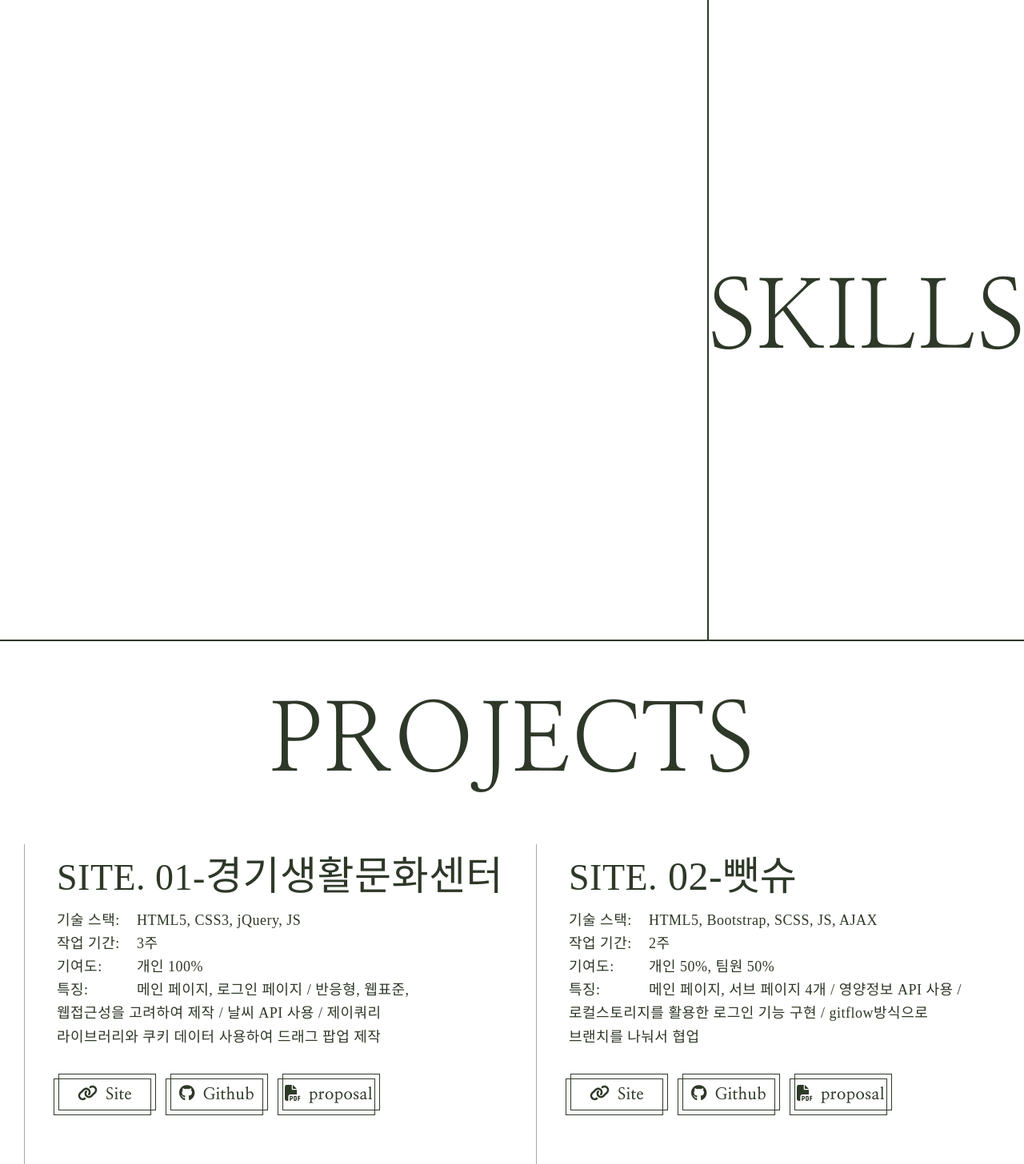
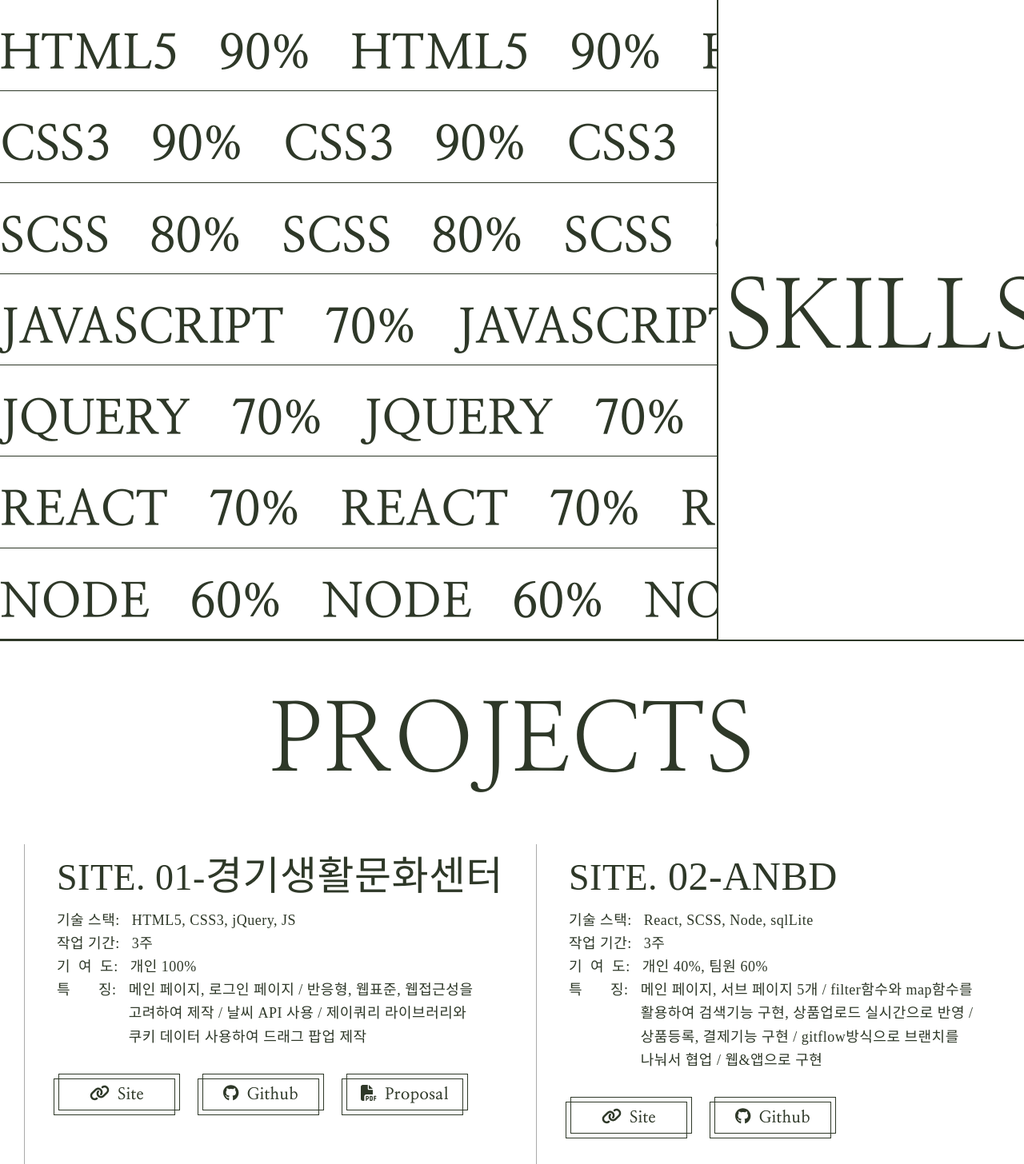
Before and after one commit to KimJunHo98/Portfolio-react, a React (Create React App) app: page / in a window 1280 px wide. Shown: the part 1194-2650 px from the top of the page at 80% size. Built offline with nearby package versions, Linux system fonts and the light colour scheme; a web font is replaced by a local one.

Commit message:
230413 contact 컴포넌트 이미지, aos 추가, skill 컴포넌트 ver1, project 컴포넌트 버튼 배열처리, 사이트 설명 부분 수정

```diff
--- a/src/components/main/Projects.js
+++ b/src/components/main/Projects.js
@@ -31,6 +31,17 @@ const Projects = () => {
             // url3: "file:///C:/Users/Administrator/Downloads/%ED%8C%80-%ED%94%84%EB%A1%9C%EC%A0%9D%ED%8A%B8_0203%EC%A0%9C%EC%B6%9C.pdf",
         },
 
+    ]
+    const btnName = [
+        {
+            name: "Site"
+        },
+        {
+            name: "Github"
+        },
+        {
+            name: "Proposal"
+        }
     ]
 
     const component = useRef();
@@ -77,15 +88,15 @@ const Projects = () => {
                                         <h3 className="site_tit"><span>site. 01-</span>경기생활문화센터</h3>
                                         <div className="hor_item_top">
                                             <div className="site_desc">
-                                                <p><span>기술 스택:</span>HTML5, CSS3, jQuery, JS</p>
-                                                <p><span>작업 기간:</span>3주</p>
-                                                <p><span>기여도:</span>개인 100%</p>
-                                                <p><span>특징:</span>메인 페이지, 로그인 페이지 / 반응형, 웹표준, 웹접근성을 고려하여 제작 / 날씨 API 사용 / 제이쿼리 라이브러리와 쿠키 데이터 사용하여 드래그 팝업 제작</p>
+                                                <p>기술 스택:<span>HTML5, CSS3, jQuery, JS</span></p>
+                                                <p>작업 기간:<span>3주</span></p>
+                                                <p>기&nbsp;&nbsp;여&nbsp;&nbsp;도:<span>개인 100%</span></p>
+                                                <p>특&nbsp;&nbsp;&nbsp;&nbsp;&nbsp;&nbsp;&nbsp;징:<span>메인 페이지, 로그인 페이지 / 반응형, 웹표준, 웹접근성을 고려하여 제작 / 날씨 API 사용 / 제이쿼리 라이브러리와 쿠키 데이터 사용하여 드래그 팝업 제작</span></p>
                                             </div>
                                             <div className="site_btns">
-                                                <button className="site_link_btn" onClick={()=>{window.open(btnLink[0].url1)}}><FontAwesomeIcon icon={faLink} /><span>Site</span></button>
-                                                <button className="site_link_btn" onClick={()=>{window.open(btnLink[0].url2)}}><FontAwesomeIcon icon={faGithub} /><span>Github</span></button>
-                                                <button className="site_link_btn" onClick={()=>{window.open(btnLink[0].url3)}}><FontAwesomeIcon icon={faFilePdf} /><span>proposal</span></button>
+                                                <button className="site_link_btn" onClick={()=>{window.open(btnLink[0].url1)}}><FontAwesomeIcon icon={faLink} /><span>{btnName[0].name}</span></button>
+                                                <button className="site_link_btn" onClick={()=>{window.open(btnLink[0].url2)}}><FontAwesomeIcon icon={faGithub} /><span>{btnName[1].name}</span></button>
+                                                <button className="site_link_btn" onClick={()=>{window.open(btnLink[0].url3)}}><FontAwesomeIcon icon={faFilePdf} /><span>{btnName[2].name}</span></button>
                                             </div>
                                         </div>
                                         <div className="hor_item_bottom">
@@ -95,18 +106,18 @@ const Projects = () => {
                                 </div>
                                 <div className="hor_item_slide slide2">
                                     <div className="hor_item">
-                                        <h3 className="site_tit"><span>site.</span> 02-뺏슈</h3>
+                                        <h3 className="site_tit"><span>site.</span> 02-ANBD</h3>
                                         <div className="hor_item_top">
                                             <div className="site_desc">
-                                                <p><span>기술 스택:</span>HTML5, Bootstrap, SCSS, JS, AJAX</p>
-                                                <p><span>작업 기간:</span>2주</p>
-                                                <p><span>기여도:</span>개인 50%, 팀원 50%</p>
-                                                <p><span>특징:</span>메인 페이지, 서브 페이지 4개 / 영양정보 API 사용 / 로컬스토리지를 활용한 로그인 기능 구현 / gitflow방식으로 브랜치를 나눠서 협업</p>
+                                                <p>기술 스택:<span>React, SCSS, Node, sqlLite</span></p>
+                                                <p>작업 기간:<span>3주</span></p>
+                                                <p>기&nbsp;&nbsp;여&nbsp;&nbsp;도:<span>개인 40%, 팀원 60%</span></p>
+                                                <p>특&nbsp;&nbsp;&nbsp;&nbsp;&nbsp;&nbsp;&nbsp;징:<span>메인 페이지, 서브 페이지 5개 / filter함수와 map함수를 활용하여 검색기능 구현, 상품업로드 실시간으로 반영 / 상품등록, 결제기능 구현 / gitflow방식으로 브랜치를 나눠서 협업 / 웹&앱으로 구현</span></p>
                                             </div>
                                             <div className="site_btns">
-                                                <button className="site_link_btn" onClick={()=>{window.open(btnLink[1].url1)}}><FontAwesomeIcon icon={faLink} /><span>Site</span></button>
-                                                <button className="site_link_btn" onClick={()=>{window.open(btnLink[1].url2)}}><FontAwesomeIcon icon={faGithub} /><span>Github</span></button>
-                                                <button className="site_link_btn"><FontAwesomeIcon icon={faFilePdf} /><span>proposal</span></button>
+                                            <button className="site_link_btn" onClick={()=>{window.open(btnLink[2].url1)}}><FontAwesomeIcon icon={faLink} /><span>{btnName[0].name}</span></button>
+                                                <button className="site_link_btn" onClick={()=>{window.open(btnLink[2].url2)}}><FontAwesomeIcon icon={faGithub} /><span>{btnName[1].name}</span></button>
+                                                {/* <button className="site_link_btn" onClick={()=>{window.open(btnLink[2].url3)}}><FontAwesomeIcon icon={faFilePdf} /><span>{btnName[2].name}</span></button> */}
                                             </div>
                                         </div>
                                         <div className="hor_item_bottom">
@@ -115,19 +126,19 @@ const Projects = () => {
                                     </div>
                                 </div>
                                 <div className="hor_item_slide slide3">
-                                    <div className="hor_item">
-                                        <h3 className="site_tit"><span>site.</span> 03-ANBD</h3>
+                                <div className="hor_item">
+                                        <h3 className="site_tit"><span>site.</span> 03-뺏슈</h3>
                                         <div className="hor_item_top">
                                             <div className="site_desc">
-                                                <p><span>기술 스택:</span>React, SCSS, Node, sqlLite</p>
-                                                <p><span>작업 기간:</span>3주</p>
-                                                <p><span>기여도:</span>개인 40%, 팀원 60%</p>
-                                                <p><span>특징:</span>메인 페이지, 서브 페이지 5개 / filter함수와 map함수를 활용하여 검색기능 구현, 상품업로드 실시간으로 반영 / 상품등록, 결제기능 구현 / gitflow방식으로 브랜치를 나눠서 협업 / 웹&앱으로 구현</p>
+                                                <p>기술 스택:<span>HTML5, Bootstrap, SCSS, JS, AJAX</span></p>
+                                                <p>작업 기간:<span>2주</span></p>
+                                                <p>기&nbsp;&nbsp;여&nbsp;&nbsp;도:<span>개인 50%, 팀원 50%</span></p>
+                                                <p>특&nbsp;&nbsp;&nbsp;&nbsp;&nbsp;&nbsp;&nbsp;징:<span>메인 페이지, 서브 페이지 4개 / 영양정보 API 사용 / 로컬스토리지를 활용한 로그인 기능 구현 / gitflow방식으로 브랜치를 나눠서 협업</span></p>
                                             </div>
                                             <div className="site_btns">
-                                                <button className="site_link_btn" onClick={()=>{window.open(btnLink[2].url1)}}><FontAwesomeIcon icon={faLink} /><span>Site</span></button>
-                                                <button className="site_link_btn" onClick={()=>{window.open(btnLink[2].url2)}}><FontAwesomeIcon icon={faGithub} /><span>Github</span></button>
-                                                <button className="site_link_btn" onClick={()=>{window.open(btnLink[2].url3)}}><FontAwesomeIcon icon={faFilePdf} /><span>proposal</span></button>
+                                            <button className="site_link_btn" onClick={()=>{window.open(btnLink[1].url1)}}><FontAwesomeIcon icon={faLink} /><span>{btnName[0].name}</span></button>
+                                                <button className="site_link_btn" onClick={()=>{window.open(btnLink[1].url2)}}><FontAwesomeIcon icon={faGithub} /><span>{btnName[1].name}</span></button>
+                                                {/* <button className="site_link_btn" onClick={()=>{window.open(btnLink[1].url3)}}><FontAwesomeIcon icon={faFilePdf} /><span>{btnName[2].name}</span></button> */}
                                             </div>
                                         </div>
                                         <div className="hor_item_bottom">
--- a/src/components/main/Skill.js
+++ b/src/components/main/Skill.js
@@ -9,7 +9,6 @@ const Skill = () => {
             <section id="skill">
                 <h2 className="ir_so">스킬</h2>
                 <div className="container">
-                    <div className="inner">
                     <div className="skill">
                         <div className="skill_title">
                             <h2 className="tit"
@@ -18,9 +17,42 @@ const Skill = () => {
                                 data-aos-anchor-placement="top-center"
                             >skills</h2>
                         </div>
-                            <p className="skill_progress">
-
-                            </p>
+                        <div className="skill_marquee">
+                            <div className="marquee_text">
+                                <div class="marquee_item">
+                                    <span>html5</span><span>90%</span><span>html5</span><span>90%</span><span>html5</span><span>90%</span><span>html5</span><span>90%</span>
+                                </div>
+                            </div>
+                            <div className="marquee_text">
+                                <div class="marquee_item">
+                                    <span className="marquee">css3</span><span className="marquee">90%</span><span className="marquee">css3</span><span className="marquee">90%</span><span className="marquee">css3</span><span className="marquee">90%</span><span className="marquee">css3</span><span className="marquee">90%</span>
+                                </div>
+                            </div>
+                            <div className="marquee_text">
+                                <div class="marquee_item">
+                                    <span className="marquee_r">scss</span><span className="marquee_r">80%</span><span className="marquee_r">scss</span><span className="marquee_r">80%</span><span className="marquee_r">scss</span><span className="marquee_r">80%</span><span className="marquee_r">scss</span><span className="marquee_r">80%</span>
+                                </div>
+                            </div>
+                            <div className="marquee_text">
+                                <div class="marquee_item">
+                                    <span className="marquee">javascript</span><span className="marquee">70%</span><span className="marquee">javascript</span><span className="marquee">70%</span><span className="marquee">javascript</span><span className="marquee">70%</span><span className="marquee">javascript</span><span className="marquee">70%</span>
+                                </div>
+                            </div>
+                            <div className="marquee_text">
+                                <div class="marquee_item">
+                                    <span className="marquee_r">jquery</span><span className="marquee_r">70%</span><span className="marquee_r">jquery</span><span className="marquee_r">70%</span><span className="marquee_r">jquery</span><span className="marquee_r">70%</span><span className="marquee_r">jquery</span><span className="marquee_r">70%</span>
+                                </div>
+                            </div>
+                            <div className="marquee_text">
+                                <div class="marquee_item">
+                                        <span className="marquee">react</span><span className="marquee">70%</span><span className="marquee">react</span><span className="marquee">70%</span><span className="marquee">react</span><span className="marquee">70%</span><span className="marquee">react</span><span className="marquee">70%</span>
+                                </div>
+                            </div>
+                            <div className="marquee_text">
+                                <div class="marquee_item">
+                                    <span className="marquee_r">node</span><span className="marquee_r">60%</span><span className="marquee_r">node</span><span className="marquee_r">60%</span><span className="marquee_r">node</span><span className="marquee_r">60%</span><span className="marquee_r">node</span><span className="marquee_r">60%</span>
+                                </div>
+                            </div>
                         </div>
                     </div>
                 </div>
--- a/src/scss/Projects.scss
+++ b/src/scss/Projects.scss
@@ -60,27 +60,30 @@
                         flex-direction: column;
 
                         .site_desc {
-                            width: 90%;
+                            width: 95%;
                             margin-bottom: 30px;
                             line-height: 1.618;
                             font-family: $ffPR;
                             @include fontSizeWeight($fs_3, 300);
                             word-break: normal;
 
-                            p span {
-                                width: 100px;
-                                display: inline-block;
-                                @include fontSizeWeight($fs_3, 300);
+                            p {
+                                display: flex;
+
+                                span {
+                                    padding-left: 15px;
+                                    @include fontSizeWeight($fs_3, 300);
+                                }
                             }
                         }
                         .site_btns {
                             padding-top: 5px;
 
                             .site_link_btn {
-                                width: 120px;
+                                width: 150px;
                                 position: relative;
                                 padding: 6px 0;
-                                margin-left: 20px;
+                                margin-left: 30px;
                                 color: $prim;
                                 background-color: transparent;
                                 font-family: $ffN;
@@ -154,14 +157,14 @@
             .slide2 {
                 .hor_item_bottom {
                     .img_box {
-                        background: url("../images/site2-pc.jpg") no-repeat center center;
+                        background: url("../images/site3-pc.jpg") no-repeat center center;
                     }
                 }
             }
             .slide3 {
                 .hor_item_bottom {
                     .img_box {
-                        background: url("../images/site3-pc.jpg") no-repeat center center;
+                        background: url("../images/site2-pc.jpg") no-repeat center center;
                     }
                 }
             }
--- a/src/scss/Skill.scss
+++ b/src/scss/Skill.scss
@@ -27,9 +27,30 @@
             }
         }
 
-        .skill_desc {
+        .skill_marquee {
             width: 70%;
             font-family: $ffN;
+            overflow: hidden;
+            position: relative;
+
+            .marquee_text {
+                width: 100vw;
+                height: calc(100% / 7);
+                border-bottom: 1px solid $prim;
+                @include text(center, uppercase);
+                @include fontSizeWeight($fs_10, 700);
+
+                .marquee_item {
+                    position: absolute;
+                    padding: 2rem 0;
+                    overflow: hidden;
+                    white-space: nowrap;
+
+                    span {
+                        padding-right: 50px;
+                    }
+                }
+            }
         }
     }
 }
```
Also changed, not shown: src/components/Pointer.js (+3 -6 lines), src/components/main/About.js (+4 -4 lines), src/components/main/Contact.js (+7 -5 lines), src/scss/Contact.scss (+16 -5 lines). Lines whose indentation alone changed are shown as unchanged.
